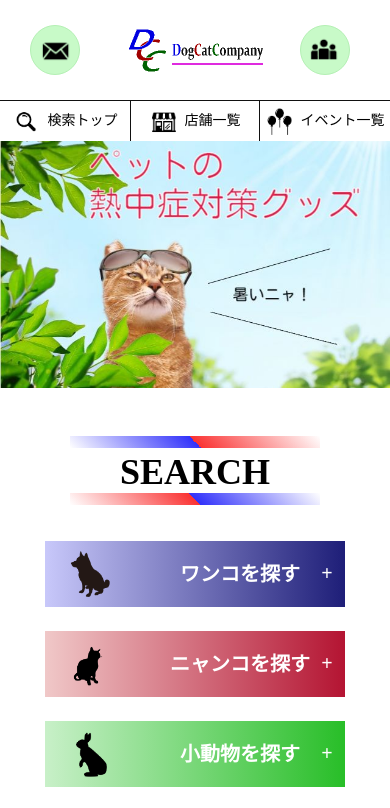
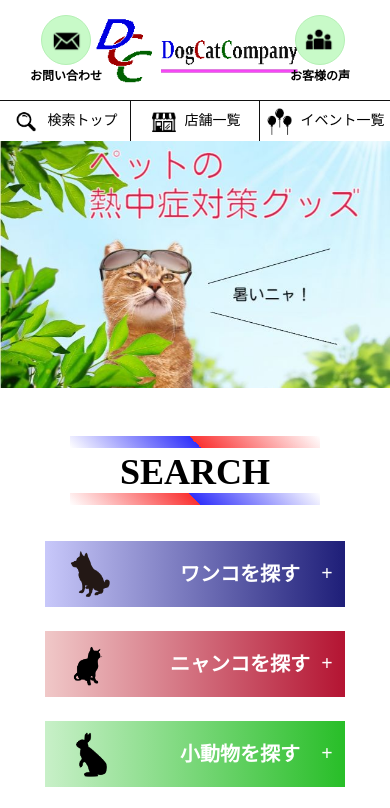
Before and after one commit to cadenza13/Pattern12, a plain HTML site: page index.html in a window 390 px wide. Shown: the top 808 px of the page. Drawn offline with Linux system fonts and the light colour scheme; some packages are replaced by stand-ins of ours.

Commit message:
Add files via upload

```diff
--- a/css/style.css
+++ b/css/style.css
@@ -392,8 +392,19 @@ footer > small{
 }
 
 @media(max-width: 750px){
-  header > a >p{
-    display: none;
+  header > a{
+    display: flex;
+    flex-direction: column;
+    align-items: center;
+  }
+
+  header > .header-a, header > .header-b{
+    top: 15px;
+  }
+
+  header > a > p{
+    font-size: 12px;
+    margin: 5px 10px 0 0;
   }
 
   .container > .link{
@@ -448,8 +459,8 @@ footer > small{
   }
 
   header > h1 > img{
-    width: 150px;
-    height: 50px;
+    width: 225px;
+    height: 75px;
     vertical-align: middle;
   }
 
```
